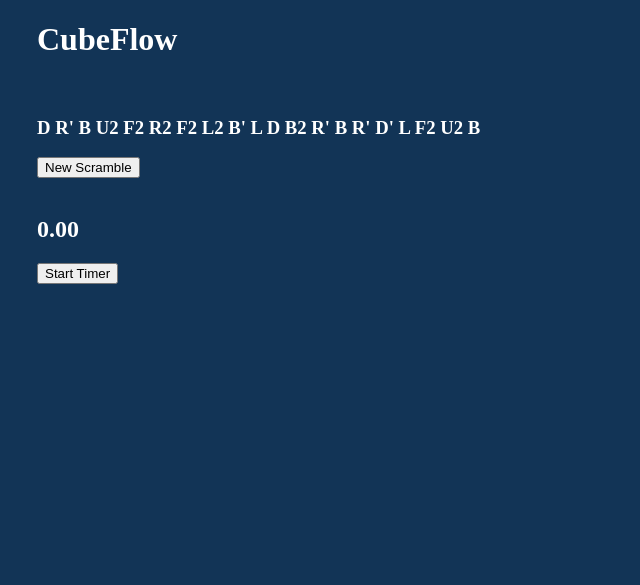
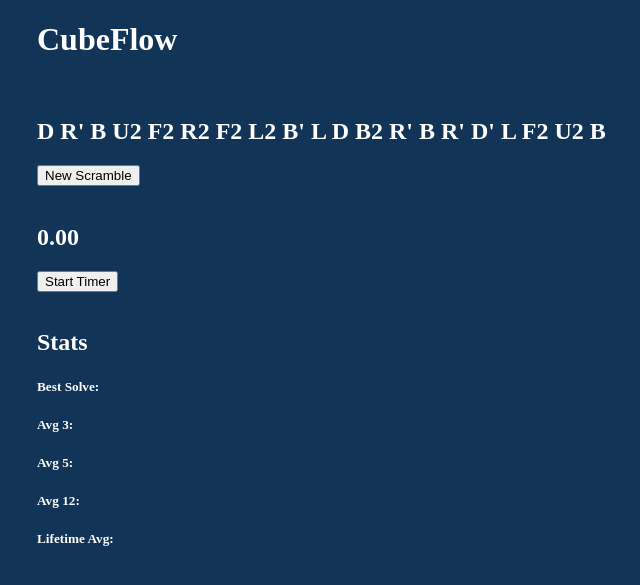
Before and after one commit to Bytew4rden/CubeFlow, a Python web app: template templates/index.html in a window 1280 px wide. Shown: the top 585 px of the page, without its empty margins (287-927 px from the left). Run offline with Jinja, Linux system fonts and the light colour scheme; the template is opened without the code that fills it, so the values that code supplies are empty.

Commit message:
more work towards updateUI()

```diff
--- a/static/index.js
+++ b/static/index.js
@@ -1,5 +1,3 @@
-var solves = [];
-
 function generateScramble() {
   const layers = ["U", "D", "L", "R", "F", "B"];
   const moveTypes = ["", "'", "2"];
@@ -36,7 +34,6 @@ function generateScramble() {
   let scramble = document.getElementById("scramble");
   scramble.textContent = displayedScramble;
 }
-generateScramble();
 
 //Timer Script
 
@@ -77,11 +74,10 @@ function toggleTimer() {
   }
 }
 
-function updateUI() {}
-
-async function getSolves(num) {
+var solves = [];
+async function getSolves() {
   try {
-    const response = await fetch(`/get_solves/${num}`);
+    const response = await fetch(`/get_solves/`);
     if (!response.ok) {
       throw new Error(`Error! Status: ${response.status}`);
     }
@@ -110,3 +106,21 @@ async function sendSolveToBackend(data) {
     console.error("POST to /solve failure");
   }
 }
+
+function updateUI() {
+  var length = solves.length;
+  console.log(length);
+
+  var best = document.getElementById("best");
+  var avg3 = document.getElementById("avg3");
+  var avg5 = document.getElementById("avg5");
+  var avg12 = document.getElementById("avg12");
+  var avgAll = document.getElementById("avgAll");
+
+  console.log(solves);
+}
+
+getSolves();
+generateScramble();
+
+updateUI();
--- a/templates/index.html
+++ b/templates/index.html
@@ -15,7 +15,7 @@
       <br />
 
       <div>
-        <h3 id="scramble"></h3>
+        <h2 id="scramble"></h2>
         <button onclick="generateScramble()">New Scramble</button>
       </div>
 
@@ -28,7 +28,22 @@
 
       <br />
 
-      <div id="stats"></div>
+      <div id="stats">
+        <h2>Stats</h2>
+        <h5>Best Solve:</h5>
+        <p id="best"></p>
+        <h5>Avg 3:</h5>
+        <p id="m3"></p>
+
+        <h5>Avg 5:</h5>
+        <p id="m5"></p>
+
+        <h5>Avg 12:</h5>
+        <p id="m12"></p>
+
+        <h5>Lifetime Avg:</h5>
+        <p id="total"></p>
+      </div>
     </div>
 
     <script src="../static/index.js"></script>
```
Also changed, not shown: main.py (+4 -12 lines), cubeflow.db.
